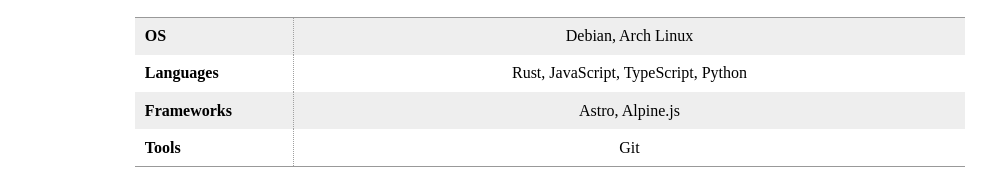
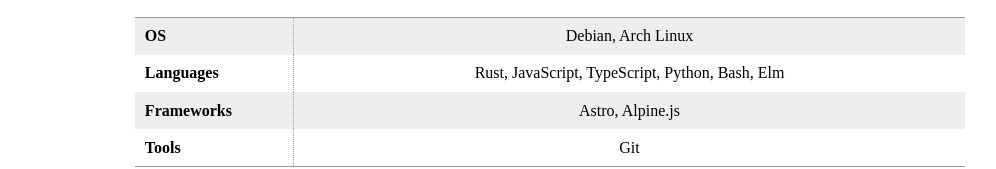
Before and after one commit to Higyoku/higyoku.github.io, an Astro site: page / in a window 1280 px wide. Shown: the part 290-459 px from the top of the page, without its empty margins (90-1086 px from the left). Built offline with nearby package versions, Linux system fonts and the light colour scheme; Astro itself is replaced by a stand-in of ours.

Commit message:
Update mypage.astro

```diff
--- a/src/components/mypage.astro
+++ b/src/components/mypage.astro
@@ -15,7 +15,7 @@
   </tr>
   <tr>
     <th>Languages</th>
-    <td>Rust, JavaScript, TypeScript, Python</td>
+    <td>Rust, JavaScript, TypeScript, Python, Bash, Elm</td>
   </tr>
   <tr>
     <th>Frameworks</th>
```
